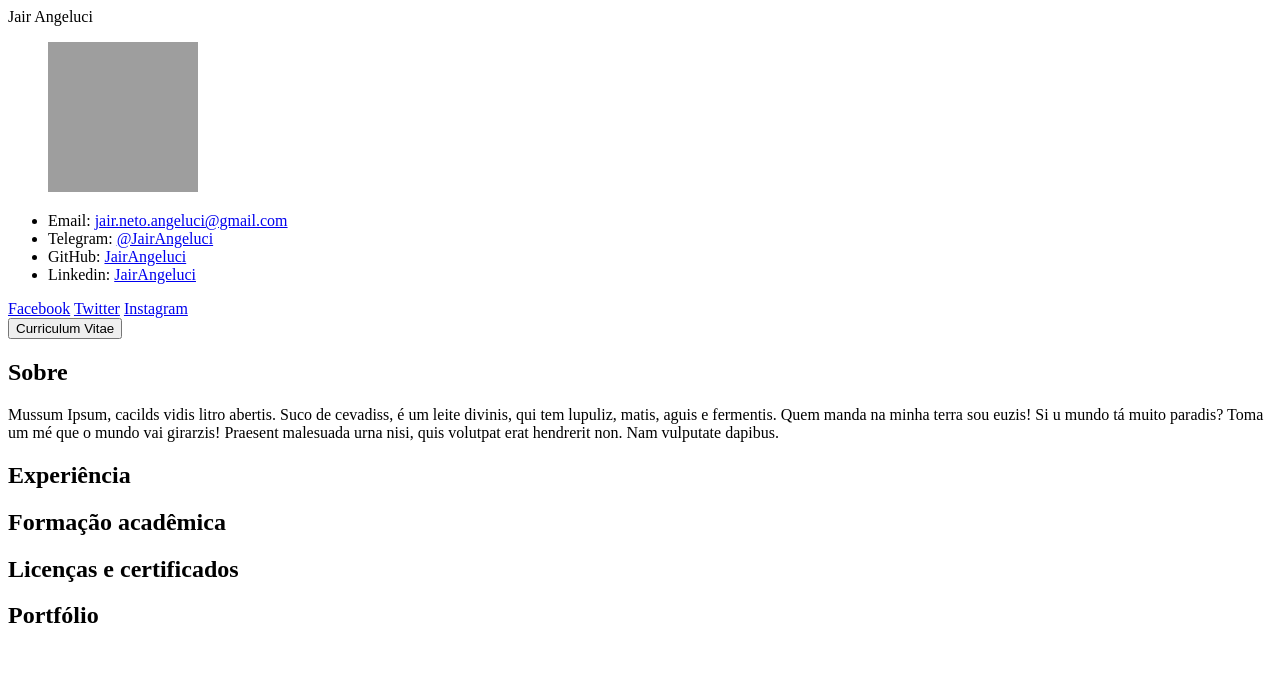
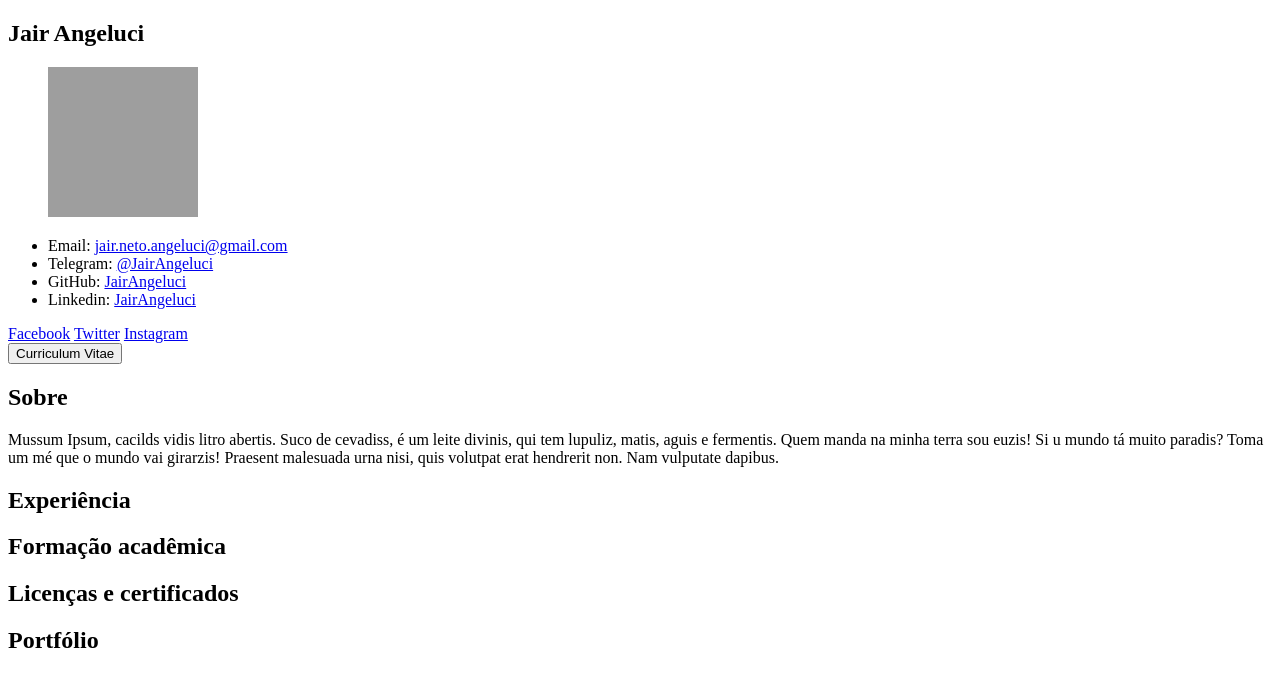
Before and after one commit to JairAngeluci/JairAngeluci.github.io, a plain HTML site: page index.html in a window 1280 px wide. Drawn offline with Linux system fonts and the light colour scheme; grey boxes are pictures that could not be loaded.

Commit message:
Update index.html

```diff
--- a/index.html
+++ b/index.html
@@ -8,7 +8,7 @@
     <div>
         <div>
             <div>
-                <span>Jair Angeluci</span>
+                <h2>Jair Angeluci</h2>
             </div>
             <figure>
                 <img width="150" height="150" src="https://avatars2.githubusercontent.com/u/34008533?s=460&u=a72e1983706e17d3b10535068c196334cde2a0d6&v=4.png">
```
